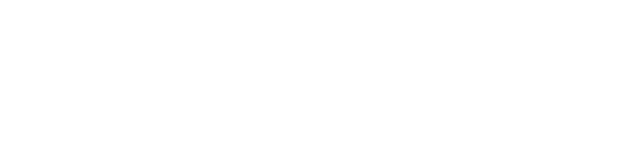
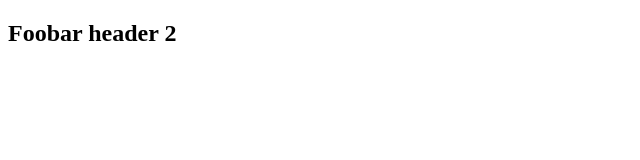
Before and after one commit to AntonFuentes/foobar, a plain HTML site: page index.html in a window 1280 px wide. Shown: the whole page, without its empty margins (0-640 px from the left). Drawn offline with Linux system fonts and the light colour scheme.

Commit message:
added header 2 w/ boilerplate

```diff
--- a/index.html
+++ b/index.html
@@ -7,7 +7,7 @@
 </head>
 
 <body>
-
+    <h2>Foobar header 2</h2>
 
 
 
```
